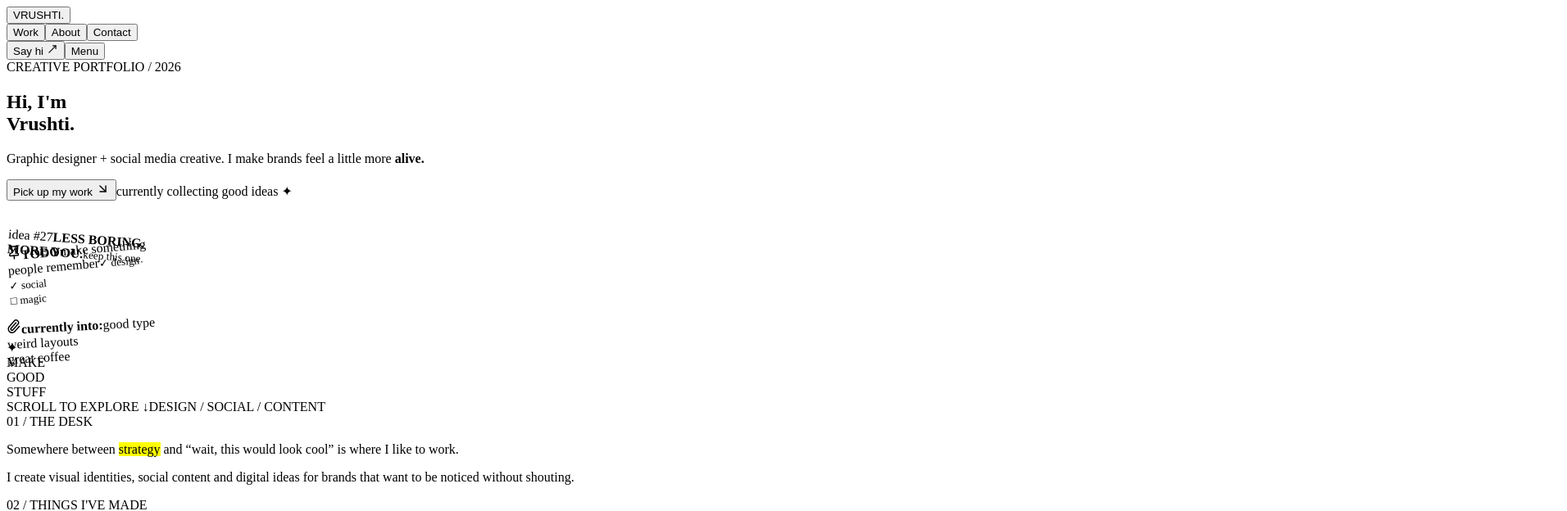
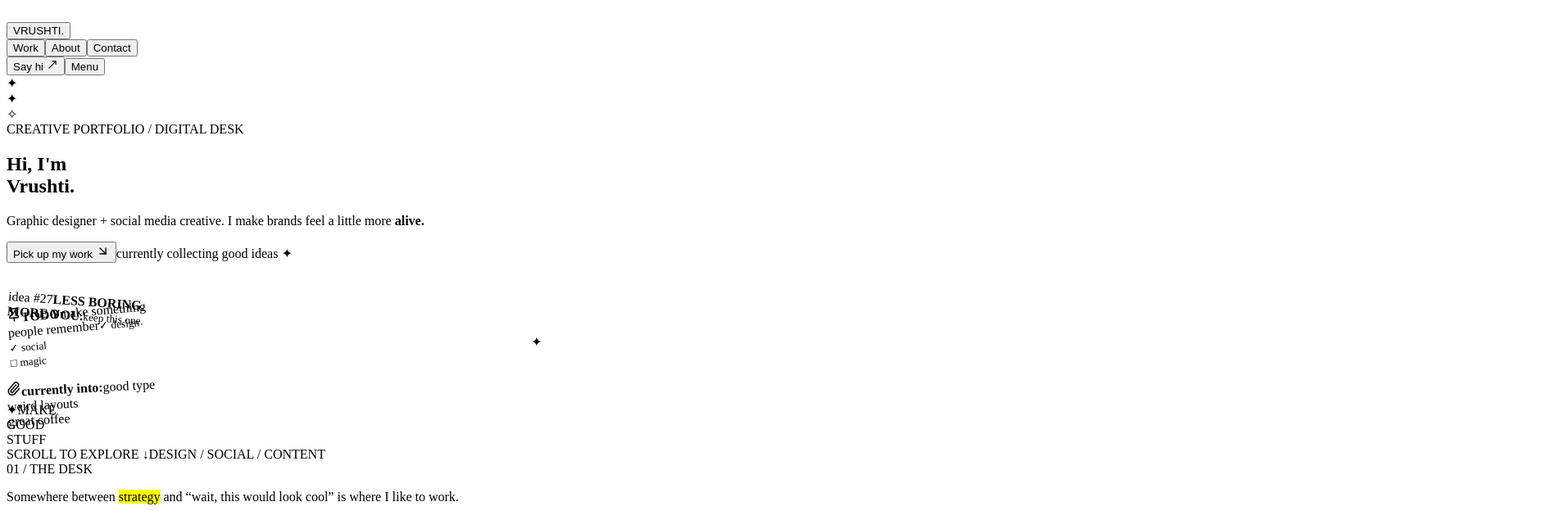
Before and after one commit to viragshahh/vrushti, a React (Vite) app: page / in a window 1280 px wide. Shown: the top 624 px of the page at 82% size, 1912 px wide, since content can reach past the window. Built offline with nearby package versions, Linux system fonts and the light colour scheme; the HTML template or start-up script is replaced by a standard one.

Commit message:
Refine hero cover and creative cursor

```diff
--- a/src/App.tsx
+++ b/src/App.tsx
@@ -1,5 +1,5 @@
 import { useEffect, useRef, useState } from 'react'
-import { ArrowDownRight, ArrowUpRight, MoveUpRight, Sparkles, Pin, Paperclip } from 'lucide-react'
+import { ArrowDownRight, ArrowUpRight, MoveUpRight, Pin, Paperclip } from 'lucide-react'
 import { gsap } from 'gsap'
 import { ScrollTrigger } from 'gsap/ScrollTrigger'
 
@@ -60,7 +60,7 @@ function App() {
 
   return (
     <div className="site" ref={root}>
-      <div ref={cursor} className="cursor" aria-hidden="true"><span>{cursorLabel}</span></div>
+      <div ref={cursor} className={`cursor ${cursorLabel ? "cursor-active" : ""}`} aria-hidden="true"><span>{cursorLabel || "✦"}</span></div>
       <div className="paper-grain" aria-hidden="true" />
 
       <header className="nav">
@@ -82,9 +82,9 @@ function App() {
 
       <main>
         <section className="desk-hero section" id="top">
-          <div className="desk-lines" />
+          <div className="desk-lines" /><div className="hero-spark spark-one">✦</div><div className="hero-spark spark-two">✦</div><div className="hero-spark spark-three">✧</div>
           <div className="hero-main">
-            <div className="mono kicker">CREATIVE PORTFOLIO / 2026</div>
+            <div className="mono kicker">CREATIVE PORTFOLIO / DIGITAL DESK</div>
             <h1 className="hero-title">Hi, I'm<br/><span>Vrushti.</span></h1>
             <p className="hero-copy">Graphic designer + social media creative. I make brands feel a little more <strong>alive.</strong></p>
             <div className="hero-actions">
@@ -103,7 +103,7 @@ function App() {
           <div className="desk-note note-blue n3" style={{transform:'rotate(-3deg)'}}>
             <Paperclip size={18}/><strong>currently into:</strong><span>good type<br/>weird layouts<br/>great coffee</span>
           </div>
-          <div className="desk-sticker">✦<br/><span>MAKE<br/>GOOD<br/>STUFF</span></div>
+          <div className="desk-sticker"><span className="sticker-star">✦</span><span>MAKE<br/>GOOD<br/>STUFF</span></div>
           <div className="hero-bottom mono"><span>SCROLL TO EXPLORE ↓</span><span>DESIGN / SOCIAL / CONTENT</span></div>
         </section>
 
```
